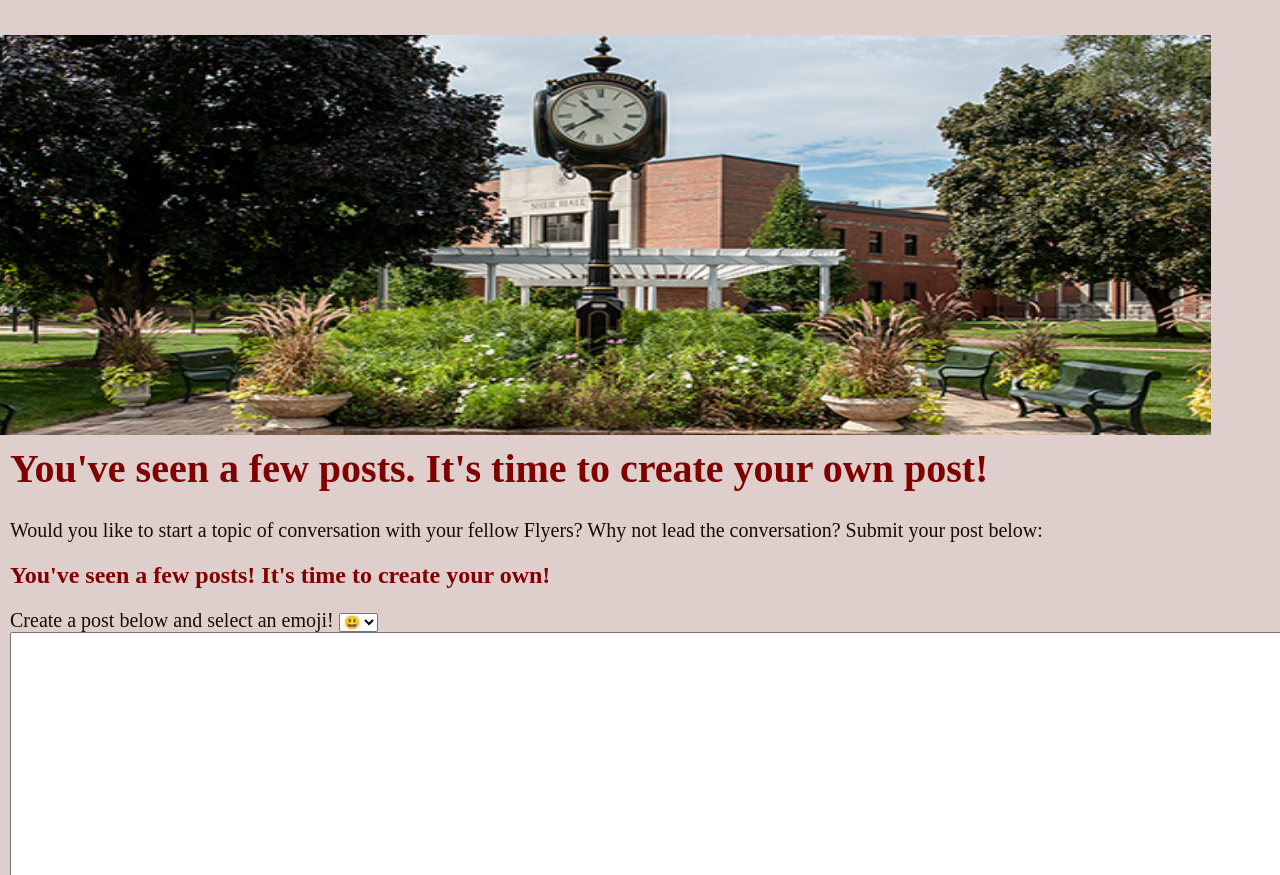
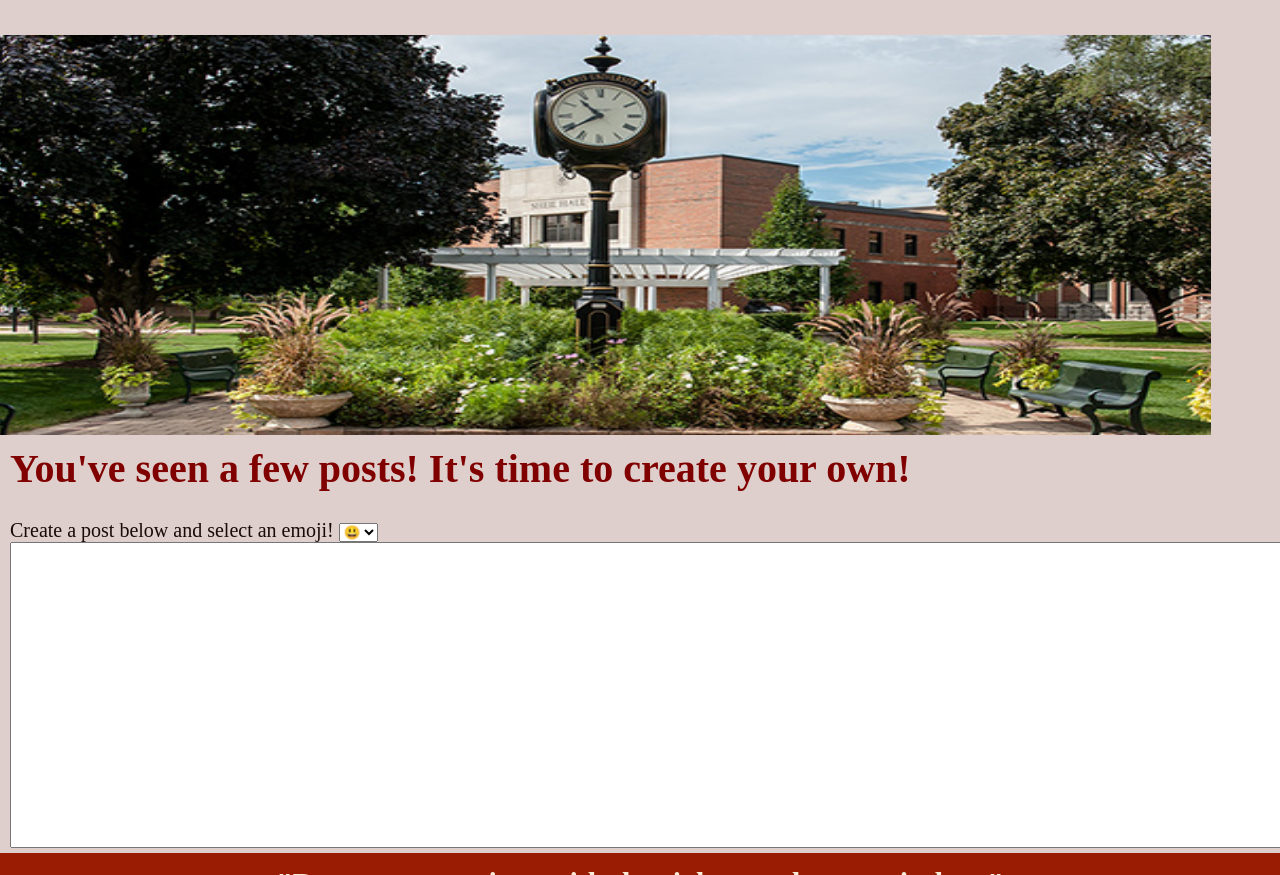
Before and after one commit to NadiaBeidas/FlyerView, a website: page public/html/campusevents.ejs in a window 1280 px wide. Shown: the part 2975-3850 px from the top of the page. Drawn offline with nearby package versions, Linux system fonts and the light colour scheme; files that its build step writes are made by us from their sources; a web font is replaced by a local one.

Commit message:
Edits added

```diff
--- a/public/html/campusevents.ejs
+++ b/public/html/campusevents.ejs
@@ -257,9 +257,8 @@ cols = "178">
 	<p>
 			<br>
 	</p>
-			<h1> You've seen a few posts. It's time to create your own post! </h1>
-			<p> Would you like to start a topic of conversation with your fellow Flyers? Why not lead the conversation?
-			Submit your post below:
+			<!--<h1> You've seen a few posts. It's time to create your own post! </h1>-->
+
 
 			<!--Emojis are unicodes, so it wont have much problem showing in the mobile or mails-->
 
@@ -304,7 +303,9 @@ cols = "178">
 			<!--<script src="lib/js/emoji-picker.js"></script>-->
 			<!--<script src="emojiPicker.js"></script>-->
 			<!--window.EmojiPicker.init()-->
-			<h2>You've seen a few posts! It's time to create your own!</h2>
+			<!--<p> Would you like to start a topic of conversation with your fellow Flyers? Why not lead the conversation?
+			Submit your post below:-->
+			<h1>You've seen a few posts! It's time to create your own!</h1>
 			<div class= "dropdown">
 			Create a post below and select an emoji!
 				<select name="React">
--- a/public/html/currentevents.ejs
+++ b/public/html/currentevents.ejs
@@ -132,7 +132,7 @@ cols = "178">
 		<p> Would you like to start a topic of conversation with your fellow Flyers?  Why not lead the conversation?
 		Submit your post below:-->
 <p><img src="/images/Switzerland.jpg" style="float:right;width:1310px;height:400px;"></p>
-		<h2>You've seen a few posts. It's time to create your own! </h2>
+		<h1>You've seen a few posts. It's time to create your own! </h1>
 		<div class= "dropdown">
 		Create a post below and select an emoji!
 			<select name="React">
```
